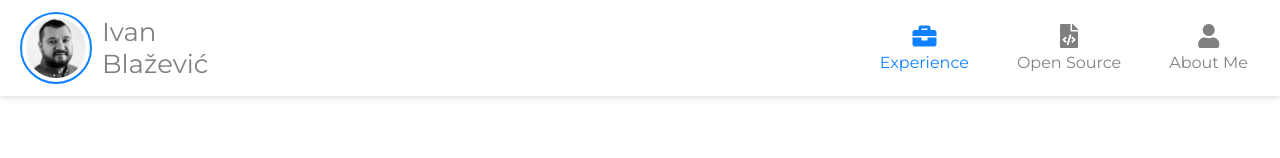
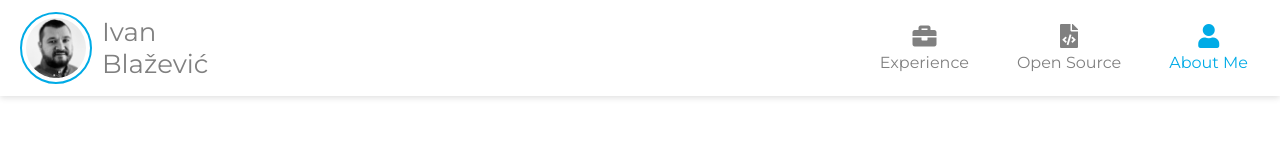
Before and after one commit to ivanblazevic/ivanblazevic.github.io, a React (Create React App) app: page /#/about in a window 1280 px wide. Before the commit this address led to /experience. Shown: the top 158 px of the page. Built offline with nearby package versions, Linux system fonts and the light colour scheme.

Commit message:
Use hash router, align colors

```diff
--- a/src/App.tsx
+++ b/src/App.tsx
@@ -1,10 +1,5 @@
 import React from "react";
-import {
-  BrowserRouter as Router,
-  Redirect,
-  Route,
-  Switch,
-} from "react-router-dom";
+import { HashRouter, Redirect, Route, Switch } from "react-router-dom";
 import "./App.scss";
 import About from "./components/About/About.lazy";
 import Experience from "./components/Experience/Experience.lazy";
@@ -13,7 +8,7 @@ import OpenSource from "./components/OpenSource/OpenSource.lazy";
 
 function App() {
   return (
-    <Router>
+    <HashRouter>
       <div className="App">
         <Header></Header>
 
@@ -33,7 +28,7 @@ function App() {
           </Switch>
         </div>
       </div>
-    </Router>
+    </HashRouter>
   );
 }
 
--- a/src/components/About/About.module.scss
+++ b/src/components/About/About.module.scss
@@ -1,9 +1,14 @@
+@import "../../shared/styles/variables";
+
 .HeaderSection {
   display: flex;
 }
 
 .ProfileImage {
   border-radius: 100%;
+  padding: 4px;
+  vertical-align: middle;
+  border: 2px solid $primary-color;
 }
 
 .ProfileHeadlineData {
--- a/src/components/Header/HeaderItem/HeaderItem.module.scss
+++ b/src/components/Header/HeaderItem/HeaderItem.module.scss
@@ -1,14 +1,15 @@
-@import '../../../shared/styles/variables';
+@import "../../../shared/styles/variables";
 
 .HeaderItem {
   color: $secondary-color;
   text-align: center;
-    margin: 0 24px;
   display: inline-block;
 
   a {
     color: inherit;
     text-decoration: none;
+    margin: 0 24px;
+    display: inline-block;
 
     i {
       display: block !important;
--- a/src/components/OpenSource/Examples/data.ts
+++ b/src/components/OpenSource/Examples/data.ts
@@ -7,7 +7,7 @@ export const EXAMPLE_DATA: OpenSourceItem[] = [
     img: "assets/maps.jpg",
   },
   {
-    link: "https://github.com/ivanblazevic/cv",
+    link: "https://github.com/ivanblazevic/ivanblazevic.github.io",
     title: "This CV as code example",
     img: "assets/cv_as.jpg",
   },
--- a/src/shared/styles/variables.scss
+++ b/src/shared/styles/variables.scss
@@ -1,2 +1,2 @@
-$primary-color: #0f81ff;
+$primary-color: #00abe6;
 $secondary-color: gray;
```
Lines whose indentation alone changed are shown as unchanged.
